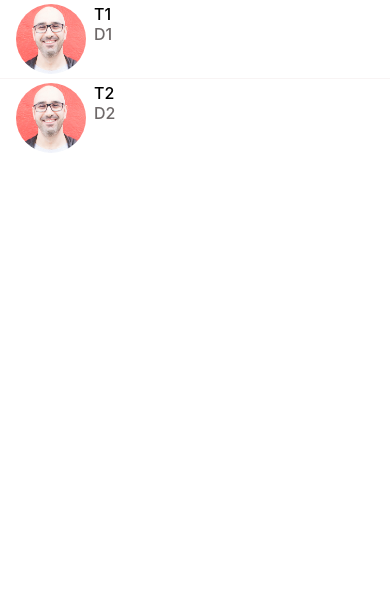
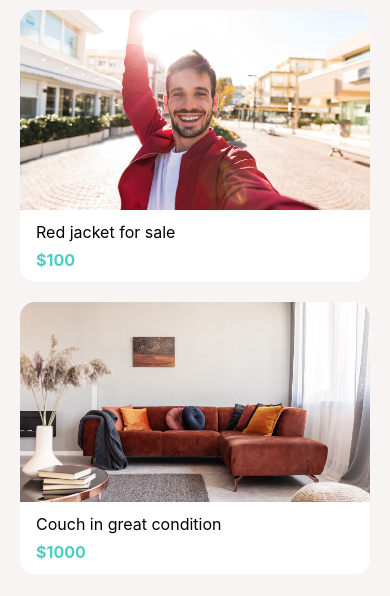
Before and after one commit to Morgan-Kennedy/MKREAssignment, a React Native app in the folder REAssignment/: screen / in a window 390 px wide. Shown: the top 596 px of the page. Built offline with nearby package versions, Linux system fonts and the light colour scheme.

Commit message:
Listings Page

```diff
--- a/REAssignment/App.tsx
+++ b/REAssignment/App.tsx
@@ -6,6 +6,8 @@ import RoundedButton from "./app/components/RoundedButton";
 import ListingCard from "./app/components/ListingCard";
 import ListingDetailsScreen from "./app/screens/ListingDetailsScreen";
 import MessagesScreen from "./app/screens/MessagesScreen";
+import MyAccountScreen from "./app/screens/MyAccountScreen";
+import ListingsScreen from "./app/screens/ListingsScreen";
 
 export default function App() {
   return (
@@ -13,7 +15,7 @@ export default function App() {
     //   <ListingCard title="Red jacket for sale!" subTitle="$100" image={require("./app/assets/jacket.jpg")} />
     // </SafeAreaView>
     // <ListingDetailsScreen title="Red jacket for sale!" subTitle="$100" image={require("./app/assets/jacket.jpg")} />
-    <MessagesScreen />
+    <ListingsScreen />
   );
 }
 
--- a/REAssignment/app/components/Screen.tsx
+++ b/REAssignment/app/components/Screen.tsx
@@ -13,7 +13,7 @@ function Screen({children} : {children: React.ReactNode}) {
 const styles = StyleSheet.create({
     screen: {
         paddingTop: Constants.statusBarHeight,
-        flex: 1
+        flex: 1,
     }
 })
 
--- /dev/null
+++ b/REAssignment/app/screens/ListingsScreen.tsx
@@ -0,0 +1,58 @@
+import { FlatList, StyleSheet, View, ImageSourcePropType } from "react-native"
+import React, { useState } from "react"
+
+import colors from "../config/colors"
+import Screen from "../components/Screen"
+import ListingCard from "../components/ListingCard"
+
+interface Listing {
+    id: number,
+    title: string,
+    subTitle: string,
+    image: ImageSourcePropType,
+}
+
+const initialListings: Listing[] = [
+    {
+        id: 1,
+        title: "Red jacket for sale",
+        subTitle: "$100",
+        image: require("../assets/jacket.jpg"),
+    },
+    {
+        id: 1,
+        title: "Couch in great condition",
+        subTitle: "$1000",
+        image: require("../assets/couch.jpg"),
+    },
+]
+
+function ListingsScreen() {
+  const [listings, setListings] = useState(initialListings)
+  const [refreshing, setRefreshing] = useState(false)
+
+  return (
+    <View style={styles.background}>
+        <Screen>
+            <FlatList
+                data={listings}
+                keyExtractor={listing => listing.id.toString()}
+                renderItem={({ item }) =>
+                    <ListingCard title={item.title} subTitle={item.subTitle} image={item.image} />
+                }
+                refreshing={refreshing}
+                onRefresh={() => setListings(initialListings)}
+            />
+        </Screen>
+    </View>
+  )
+}
+
+const styles = StyleSheet.create({
+    background: {
+        flex: 1,
+        backgroundColor: colors.light
+    }
+})
+
+export default ListingsScreen
--- /dev/null
+++ b/REAssignment/app/screens/MyAccountScreen.tsx
@@ -0,0 +1,24 @@
+import React from 'react'
+import { FlatList, StyleSheet, View } from "react-native"
+
+import Screen from "../components/Screen"
+import colors from "../config/colors"
+
+function MyAccountScreen() {
+  return (
+    <View style={styles.background}>
+        <Screen>
+            {/* <FlatList data/> */}
+        </Screen>
+    </View>
+  )
+}
+
+const styles = StyleSheet.create({
+    background: {
+        flex: 1,
+        backgroundColor: colors.light
+    }
+})
+
+export default MyAccountScreen
```
